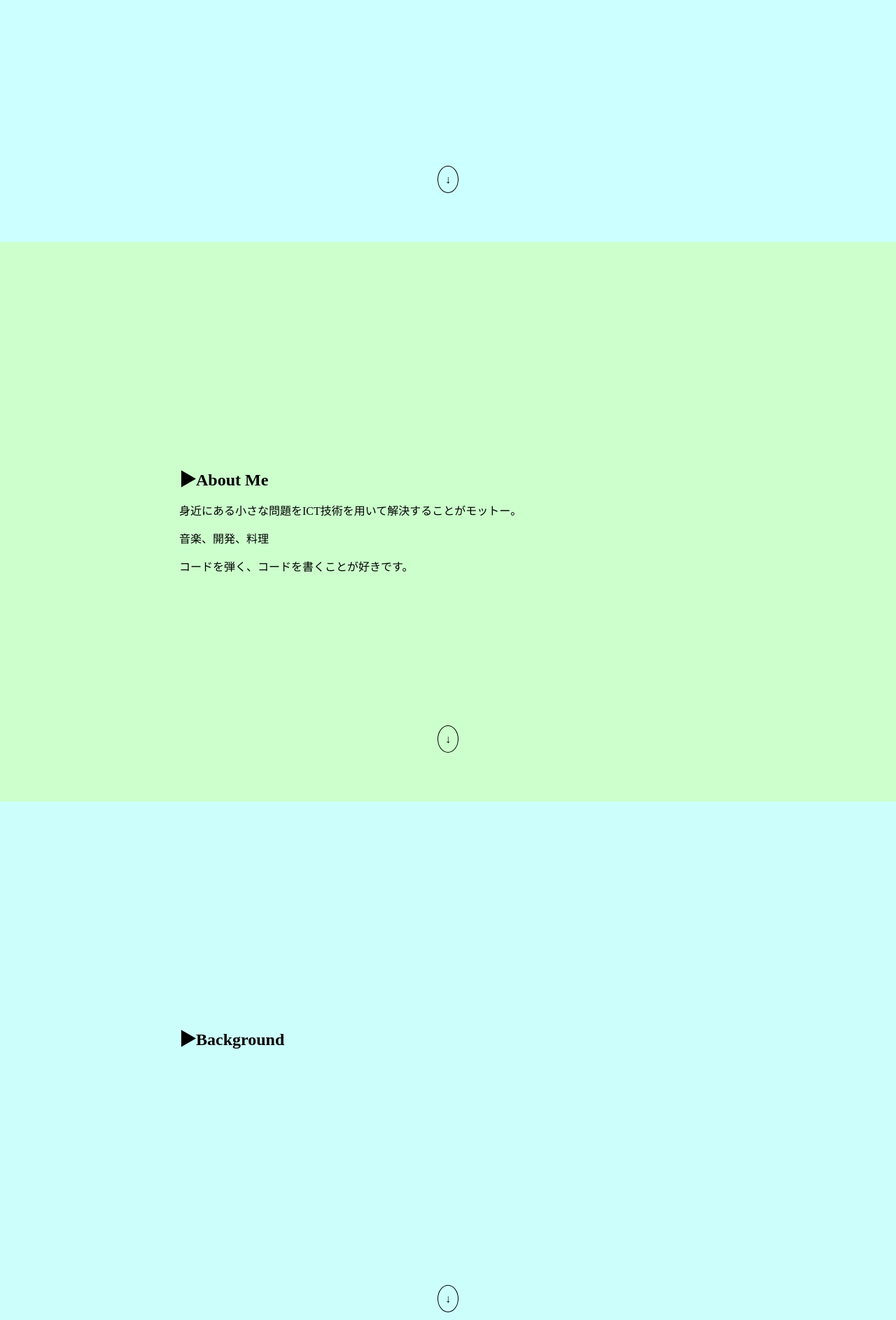
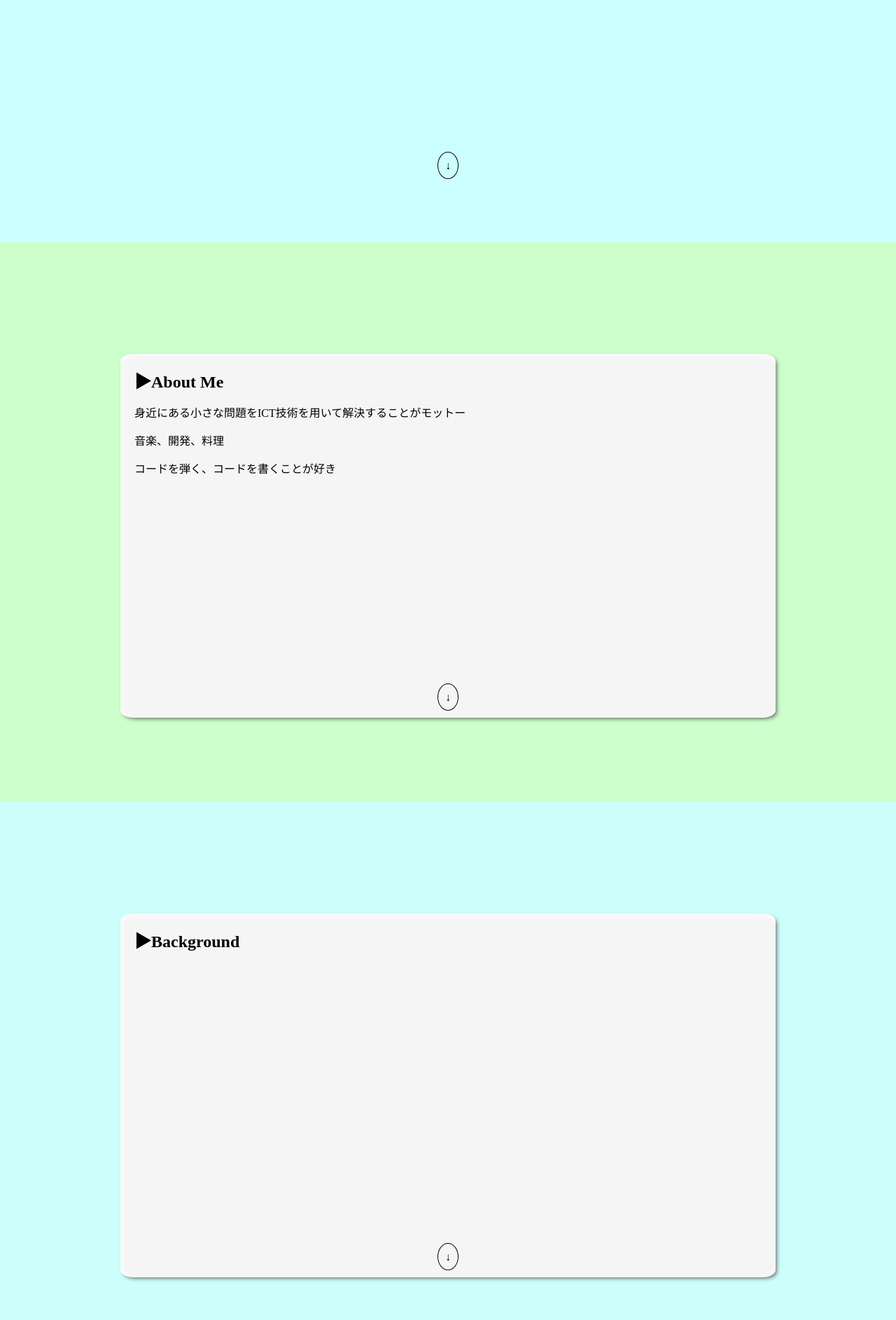
Before and after one commit to yukiti224gt/MyPortfolio, a PHP site: page / in a window 1280 px wide. Shown: the part 454-2341 px from the top of the page at 70% size. Run offline with PHP 8.4, Linux system fonts and the light colour scheme.

Commit message:
ADD: boxクラス追加

```diff
--- a/index.html
+++ b/index.html
@@ -40,18 +40,18 @@
       </div>
     </section>
     <section id="about">
-      <div class="about">
+      <div class="about box">
         <h2>▶︎About Me</h2>
-        <p>身近にある小さな問題をICT技術を用いて解決することがモットー。</p>
+        <p>身近にある小さな問題をICT技術を用いて解決することがモットー</p>
         <p>音楽、開発、料理</p>
-        <p>コードを弾く、コードを書くことが好きです。</p>
+        <p>コードを弾く、コードを書くことが好き</p>
         <div class="bottom_link">
           <a href="#background">↓</a>
         </div>
       </div>
     </section>
     <section id="background">
-      <div class="background">
+      <div class="background box">
         <h2>▶︎Background</h2>
         <div class="bottom_link">
           <a href="#technology">↓</a>
@@ -60,11 +60,12 @@
     </section>
 
     <section id="technology">
-      <div class="technology">
+      <div class="technology box">
         <h2>▶︎Technology</h2>
-      </div>
-      <div class="bottom_link">
-          <a href="#home">↓</a>
+
+        <div class="bottom_link">
+          <a href="#home">↑</a>
+        </div>
       </div>
     </section>
   </main>
--- a/style.css
+++ b/style.css
@@ -118,12 +118,6 @@ html {
   scroll-behavior: smooth;
 }
 
-/* body */
-body {
-  margin: 0;
-}
-
-/* main */
 li {
   list-style: none;
 }
@@ -147,6 +141,19 @@ a:hover {
 
 .container {
   display: flex;
+}
+
+.box {
+  background-color: whitesmoke;
+  box-shadow: 3px 3px 6px -2px #555,
+    3px 3px 8px rgba(255, 255, 255, 0.8) inset;
+  border-radius: 2%;
+
+}
+
+/* body */
+body {
+  margin: 0;
 }
 
 /* section毎のいろ */
@@ -182,26 +189,25 @@ section:first-child>div {
 
 section:not(:first-child)>div {
   position: absolute;
-  top: 40%;
+  top: 20%;
   left: 0;
   right: 0;
   bottom: 0;
-  width: 60vw;
-  height: 50vh;
+  width: 70vw;
+  height: 60vh;
   margin: 0 auto;
+  padding: 20px;
 }
-
 
 section:not(:first-child)>div>h2 {
   margin: 0;
-
 }
 
 
 /* ↓について */
 .bottom_link {
   position: absolute;
-  bottom: 0;
+  bottom: 20px;
   left: 0;
   right: 0;
   text-align: center;
@@ -224,13 +230,14 @@ section:not(:first-child)>div>h2 {
 
 /* footer */
 #footer {
+  background-color: #0bd;
   margin: 0;
-  height: 200px;
+  height: 50px;
   width: 100vw;
   text-align: center;
 }
 
 #footer p {
-  line-height: 200px;
+  line-height: 50px;
   margin: 0;
 }
```
